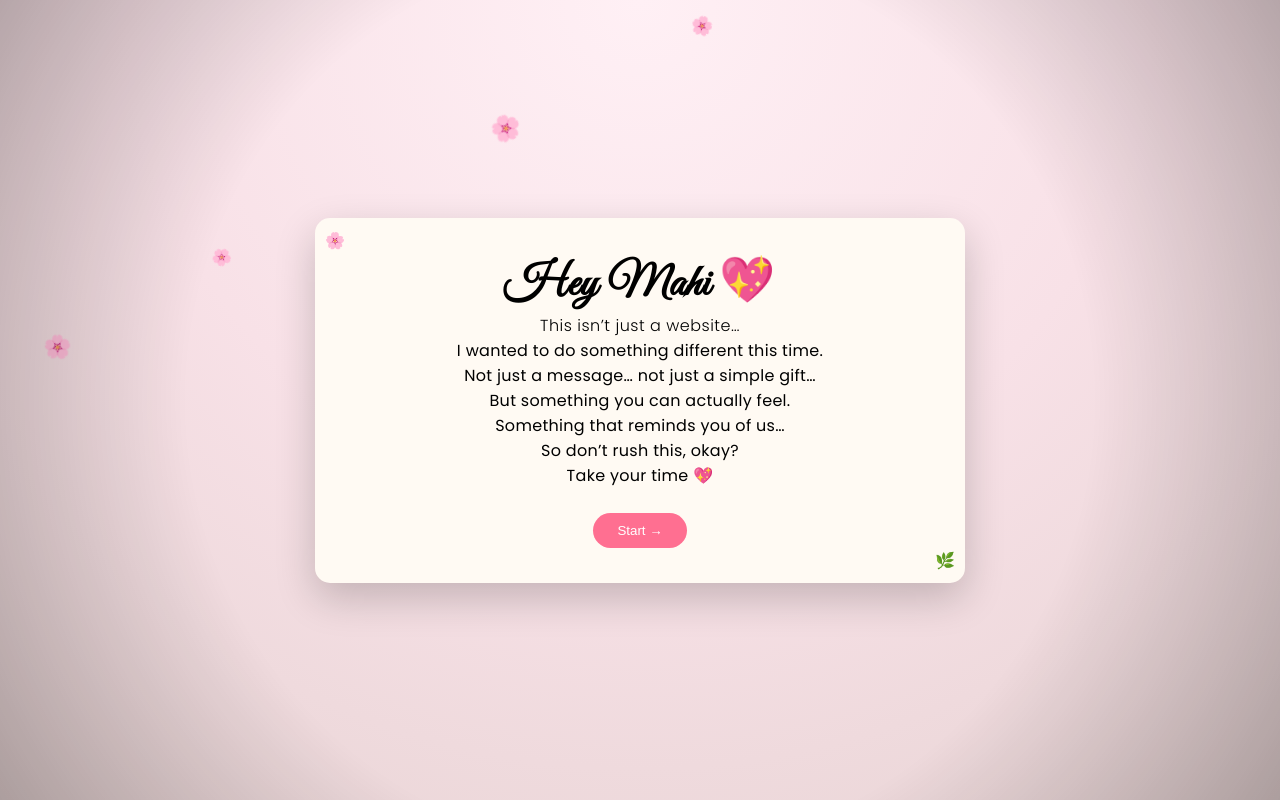
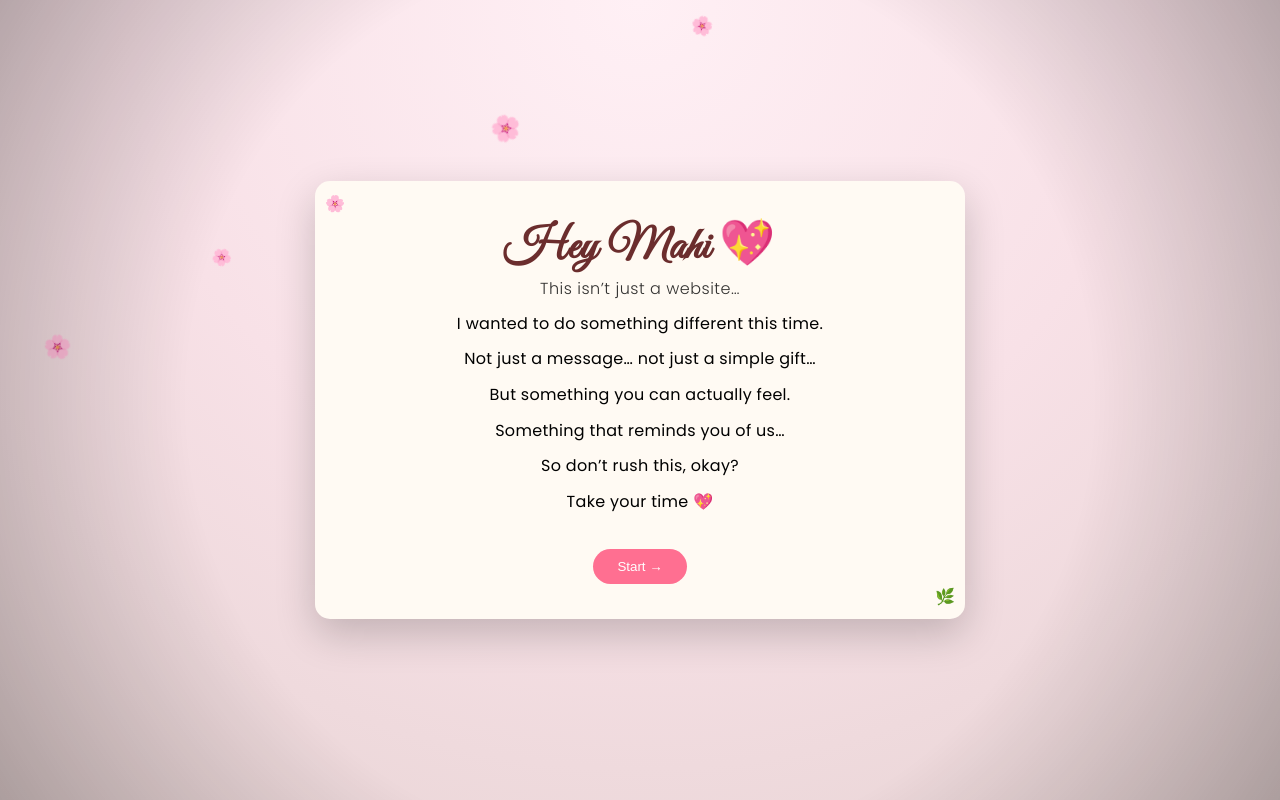
Before and after one commit to Manya557/MAHII, a plain HTML site: page page1.html in a window 1280 px wide. Drawn offline with Linux system fonts and the light colour scheme.

Commit message:
Refactor style.css to improve organization and clarity

```diff
--- a/style.css
+++ b/style.css
@@ -1,4 +1,5 @@
 @import url('https://fonts.googleapis.com/css2?family=Great+Vibes&family=Poppins:wght@300;400;500;600&display=swap');
+
 /* ===== RESET ===== */
 *{
   margin:0;
@@ -8,11 +9,9 @@
 
 /* ===== BODY ===== */
 body{
-  font-family:'Poppins',sans-serif;
+  font-family:'Poppins', sans-serif;
   background: radial-gradient(circle at top,#fff0f5,#f8e1e7,#e6d3d3);
-
-  overflow-y:auto; /* ✅ FIXED (important) */
-
+  overflow-y:auto;
   transition:0.3s ease;
 }
 
@@ -42,12 +41,9 @@ body::after{
   max-width:650px;
   width:90%;
   padding:35px;
-
   background:#fffaf3;
   border-radius:15px;
-
   box-shadow:0 15px 40px rgba(0,0,0,0.2);
-
   text-align:center;
   position:relative;
 }
@@ -68,29 +64,30 @@ body::after{
 }
 
 /* ===== TEXT ===== */
-/* ===== GLOBAL FONT ===== */
-body{
-  font-family: 'Poppins', sans-serif;
-}
 
 /* 💖 HEADINGS */
 .title{
-  font-family: 'Great Vibes', cursive;
+  font-family:'Great Vibes', cursive;
   font-size:2.8rem;
   letter-spacing:1px;
+  color:#6b2d2d;
 }
 
 /* ✨ SUBTEXT */
 .subtitle{
-  font-family: 'Poppins', sans-serif;
   font-weight:300;
+  margin-bottom:10px;
+  letter-spacing:0.5px;
+  opacity:0.8;
 }
 
 /* 📖 MAIN TEXT */
 .text{
-  font-family: 'Poppins', sans-serif;
-  font-weight:400;
+  margin:10px 0;
+  line-height:1.6;
   font-size:1rem;
+  letter-spacing:0.3px;
+  opacity:1; /* important fallback */
 }
 
 /* ===== ANIMATION ===== */
@@ -119,9 +116,7 @@ body{
   padding:10px 10px 25px;
   width:220px;
   margin:20px auto;
-
   transform:rotate(-3deg);
-
   box-shadow:0 10px 25px rgba(0,0,0,0.3);
 }
 
@@ -134,13 +129,10 @@ body{
 .btn{
   margin-top:25px;
   padding:10px 24px;
-
   border:none;
   border-radius:20px;
-
   background:#ff6f91;
   color:white;
-
   cursor:pointer;
   transition:0.3s;
 }
@@ -172,13 +164,10 @@ body{
 .video-overlay{
   position:fixed;
   inset:0;
-
   background:rgba(0,0,0,0.85);
-
   display:flex;
   justify-content:center;
   align-items:center;
-
   opacity:0;
   pointer-events:none;
   transition:1s;
@@ -194,19 +183,15 @@ body{
 .video-frame{
   width:75vw;
   height:75vh;
-
   display:flex;
   justify-content:center;
   align-items:center;
-
   background:#000;
   border-radius:20px;
   overflow:hidden;
-
   box-shadow:
     0 0 40px rgba(0,0,0,0.8),
     0 0 60px rgba(255,182,193,0.15);
-
   animation:zoomIn 0.8s ease;
 }
 
@@ -236,14 +221,11 @@ body{
   top:50%;
   left:50%;
   transform:translate(-50%,-50%);
-
   text-align:center;
   font-family:'Great Vibes',cursive;
   font-size:2.2rem;
+  color:#fffaf3;
 
-  color:#fffaf3; /* soft white */
-
-  /* ✨ glow effect */
   text-shadow:
     0 0 8px rgba(255,255,255,0.8),
     0 0 20px rgba(255,182,193,0.6),
@@ -255,7 +237,6 @@ body{
 
   opacity:0;
   transition:1.5s ease;
-
   z-index:1000;
 }
 
@@ -286,10 +267,3 @@ body{
     transform:translateY(110vh) rotate(360deg);
   }
 }
-.text{
-  letter-spacing:0.3px;
-}
-
-.subtitle{
-  letter-spacing:0.5px;
-}
```
